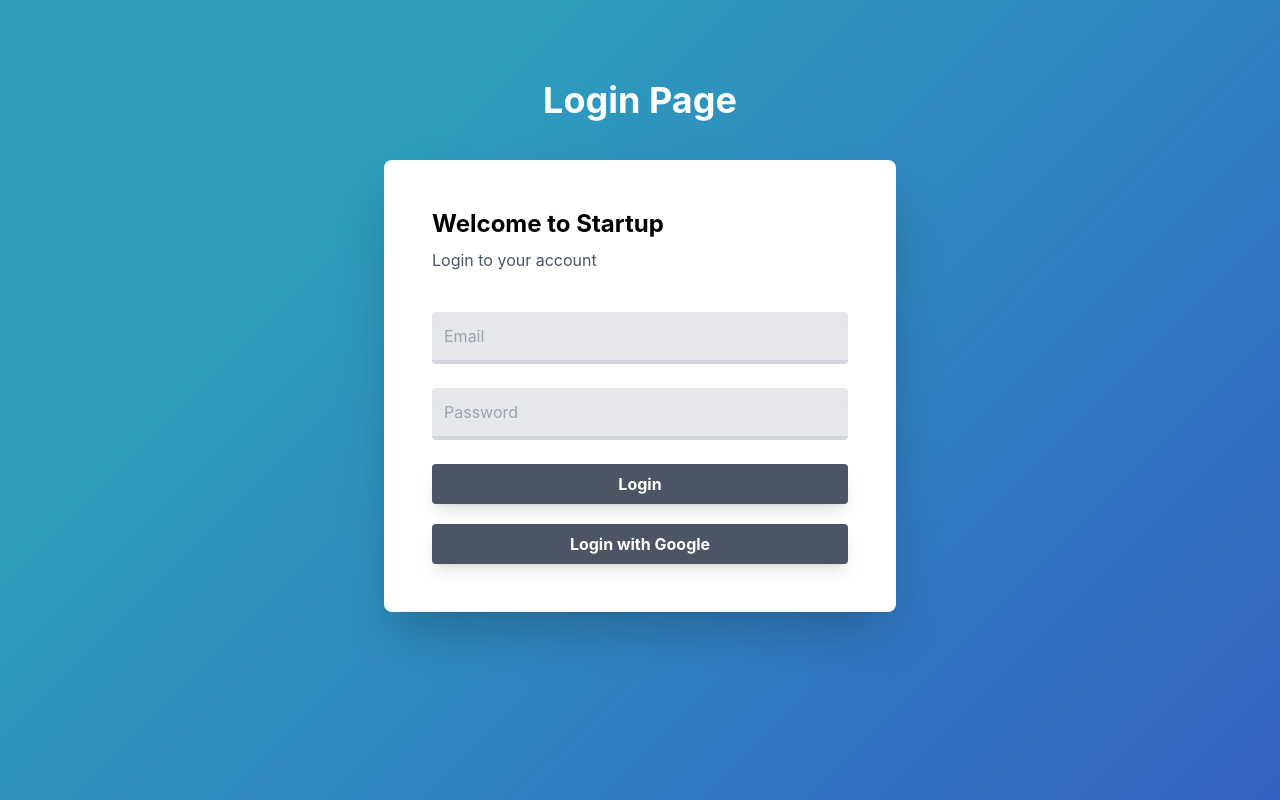
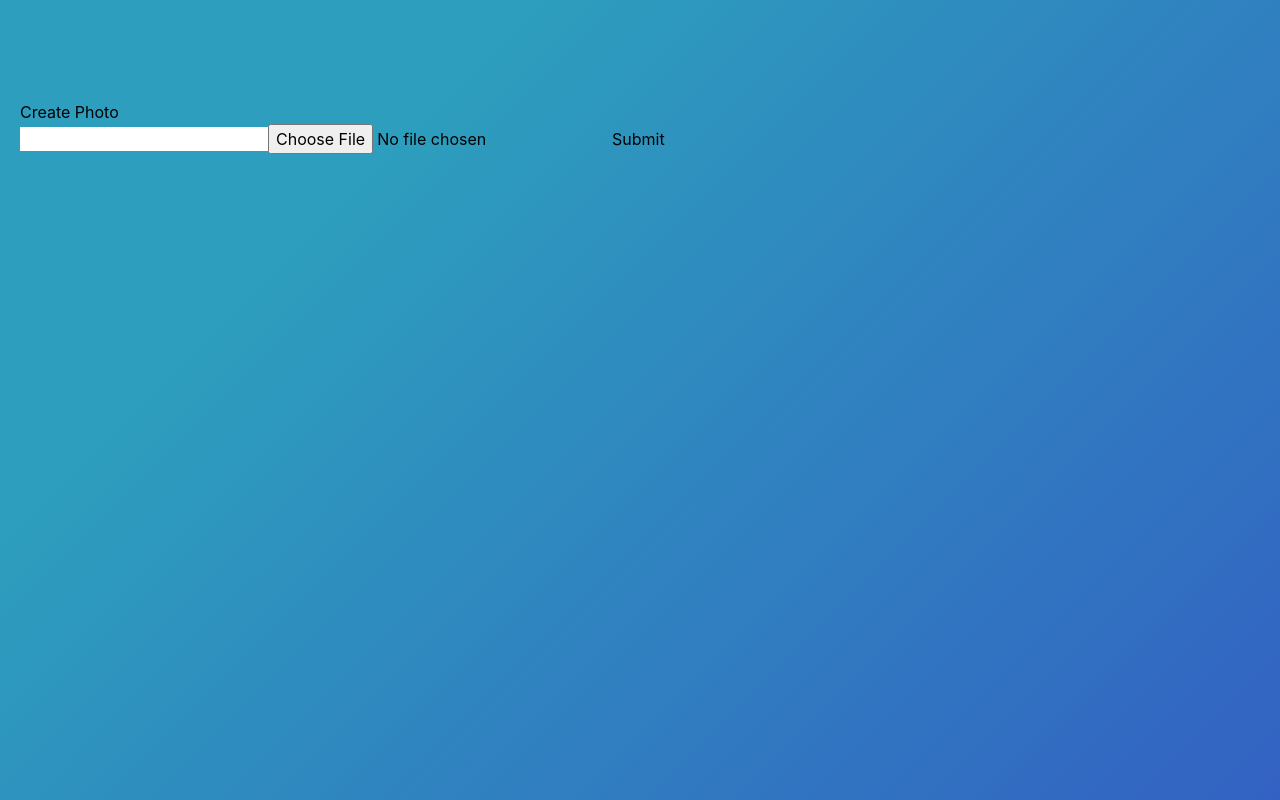
Before and after one commit to A-Isco/Firebase-With-React, a React (Create React App) app: page /photo/create in a window 1280 px wide. Built offline with nearby package versions, Linux system fonts and the light colour scheme.

Commit message:
photos functionality added without style

```diff
--- a/package.json
+++ b/package.json
@@ -7,6 +7,7 @@
     "@testing-library/react": "^13.3.0",
     "@testing-library/user-event": "^13.5.0",
     "firebase": "^9.9.1",
+    "moment-timezone": "^0.5.34",
     "react": "^18.2.0",
     "react-dom": "^18.2.0",
     "react-router-dom": "^6.3.0",
--- a/src/App.js
+++ b/src/App.js
@@ -6,6 +6,7 @@ import { AuthContext } from "./context/AuthContext";
 import SignPage from "./Pages/SignupPage";
 import LoginPage from "./Pages/LoginPage";
 import HomePage from "./Pages/HomePage";
+import CreatePhotoPage from "./Pages/CreatePhotoPage";
 
 function App() {
   const { currentUser } = useContext(AuthContext);
@@ -28,6 +29,7 @@ function App() {
               </RequireAuth>
             }
           />
+          <Route path="/photo/create" element={<CreatePhotoPage />} />
           <Route path="*" element={<LoginPage />} />
         </Routes>
       </BrowserRouter>
--- /dev/null
+++ b/src/Pages/CreatePhotoPage.jsx
@@ -0,0 +1,114 @@
+import React, { useEffect, useState } from "react";
+import { app, database, storage } from "../firebaseConfig";
+import { getAuth, createUserWithEmailAndPassword } from "firebase/auth";
+import { AuthContext } from "../context/AuthContext";
+import { useContext } from "react";
+import { doc, serverTimestamp, setDoc } from "firebase/firestore";
+import { collection, addDoc } from "firebase/firestore";
+import { async } from "@firebase/util";
+import { ref, uploadBytesResumable, getDownloadURL } from "firebase/storage";
+import moment from "moment-timezone";
+import { useNavigate } from "react-router-dom";
+
+let CreatePhotoPage = () => {
+  // const { currentUser } = useContext(AuthContext);
+  const [data, setData] = useState({
+    title: "",
+    photoUrl: "",
+  });
+
+  let navigate = useNavigate();
+
+  const [file, setFile] = useState("");
+  const [percentage, setPercentage] = useState(null);
+  const [errorMessage, setErrorMessage] = useState("");
+
+  useEffect(() => {
+    const uploadFile = () => {
+      const uniqueName = new Date().getTime() + file.name;
+      const storageRef = ref(storage, uniqueName);
+      const uploadTask = uploadBytesResumable(storageRef, file);
+
+      uploadTask.on(
+        "state_changed",
+        (snapshot) => {
+          const progress =
+            (snapshot.bytesTransferred / snapshot.totalBytes) * 100;
+          console.log("Upload is " + progress + "% done");
+          setPercentage(progress);
+          switch (snapshot.state) {
+            case "paused":
+              console.log("Upload is paused");
+              break;
+            case "running":
+              console.log("Upload is running");
+              break;
+            default:
+              break;
+          }
+        },
+        (error) => {
+          console.log("error");
+        },
+        () => {
+          getDownloadURL(uploadTask.snapshot.ref).then((downloadURL) => {
+            setData((data) => ({ ...data, photoUrl: downloadURL }));
+          });
+        }
+      );
+    };
+    file && uploadFile();
+  }, [file]);
+
+  const handleInputs = (event) => {
+    let inputs = { [event.target.name]: event.target.value };
+    setData({ ...data, ...inputs });
+  };
+
+  const handleAddPhoto = async (e) => {
+    e.preventDefault();
+
+    if (!file || !data.photoUrl) {
+      setErrorMessage("Photo and Details cannot be empty");
+      return;
+    }
+
+    try {
+      const res = await addDoc(collection(database, "photos"), {
+        ...data,
+        date: moment.tz().unix(),
+      });
+      console.log(res);
+      navigate("/home");
+    } catch (error) {
+      console.log(error);
+    }
+  };
+
+  return (
+    <div className="container-sm  p-5">
+      <h1>Create Photo</h1>
+      <form onSubmit={handleAddPhoto}>
+        <input
+          type="text"
+          name="title"
+          onChange={(event) => handleInputs(event)}
+        />
+        <input
+          type="file"
+          name="photoUrl"
+          onChange={(e) => setFile(e.target.files[0])}
+        />
+        <button
+          disabled={percentage !== null && percentage < 100}
+          type="submit"
+        >
+          Submit
+        </button>
+        {errorMessage !== "" ? <div>{errorMessage}</div> : null}
+      </form>
+    </div>
+  );
+};
+
+export default CreatePhotoPage;
--- a/src/Pages/HomePage.jsx
+++ b/src/Pages/HomePage.jsx
@@ -1,16 +1,67 @@
 import React, { useEffect, useState } from "react";
-import { app, database } from "../firebaseConfig";
+import { app, database, storage } from "../firebaseConfig";
 import { getAuth, createUserWithEmailAndPassword } from "firebase/auth";
 import { AuthContext } from "../context/AuthContext";
 import { useContext } from "react";
+import { collection, doc, onSnapshot, deleteDoc } from "firebase/firestore";
+import { list, ref, deleteObject } from "firebase/storage";
+import moment from "moment-timezone";
+import { async } from "@firebase/util";
 
 let HomePage = () => {
   const { currentUser } = useContext(AuthContext);
+  const [data, setData] = useState([]);
+
+  useEffect(() => {
+    const unsub = onSnapshot(
+      collection(database, "photos"),
+      (snapShot) => {
+        let list = [];
+        snapShot.docs.forEach((doc) => {
+          list.push({ id: doc.id, ...doc.data() });
+        });
+        setData(list);
+      },
+      (error) => {
+        console.log(error);
+      }
+    );
+    return () => {
+      unsub();
+    };
+  }, []);
+
+  console.log(data);
+
+  const handleDelete = async (item) => {
+    try {
+      await deleteDoc(doc(database, "photos", item.id));
+      const desertRef = ref(storage, item.photoUrl);
+      deleteObject(desertRef)
+        .then(() => {
+          console.log("file deleted");
+        })
+        .catch((error) => {
+          console.log(error);
+        });
+    } catch (error) {
+      console.log(error);
+    }
+  };
 
   return (
     <div className="container-sm  p-5">
       <h1>Home Page</h1>
       <h2>Hi : {`${currentUser.email}`}</h2>
+      {data &&
+        data.map((item) => (
+          <div key={item.id}>
+            <img src={item.photoUrl} alt="photo" />
+            <p>{item.title}</p>
+            <p>{moment.unix(item.date).format()}</p>
+            <button onClick={() => handleDelete(item)}>Delete</button>
+          </div>
+        ))}
     </div>
   );
 };
--- a/src/Pages/LoginPage.jsx
+++ b/src/Pages/LoginPage.jsx
@@ -76,13 +76,13 @@ let LoginPage = () => {
       </header>
       <div className="form-container">
         <section>
-          <h3 class="font-bold text-2xl">Welcome to Startup</h3>
-          <p class="text-gray-600 pt-2">Login to your account</p>
+          <h3 className="font-bold text-2xl">Welcome to Startup</h3>
+          <p className="text-gray-600 pt-2">Login to your account</p>
         </section>
 
         <section className="mt-10">
           <form className="flex flex-col" onSubmit={handleSubmit}>
-            <div class="field-container-form">
+            <div className="field-container-form">
               <input
                 className="input-form"
                 type="email"
@@ -91,7 +91,7 @@ let LoginPage = () => {
                 onChange={(event) => handleInputs(event)}
               />
             </div>
-            <div class="field-container-form">
+            <div className="field-container-form">
               <input
                 className="input-form"
                 type="password"
--- a/src/firebaseConfig.js
+++ b/src/firebaseConfig.js
@@ -1,6 +1,8 @@
 // Import the functions you need from the SDKs you need
 import { initializeApp } from "firebase/app";
 import { getFirestore } from "firebase/firestore";
+import { getStorage } from "firebase/storage";
+
 // TODO: Add SDKs for Firebase products that you want to use
 // https://firebase.google.com/docs/web/setup#available-libraries
 
@@ -17,3 +19,4 @@ const firebaseConfig = {
 // Initialize Firebase
 export const app = initializeApp(firebaseConfig);
 export const database = getFirestore(app);
+export const storage = getStorage(app);
```
Also changed, not shown: 1 other file (tests, documents, lock files or other folders).
